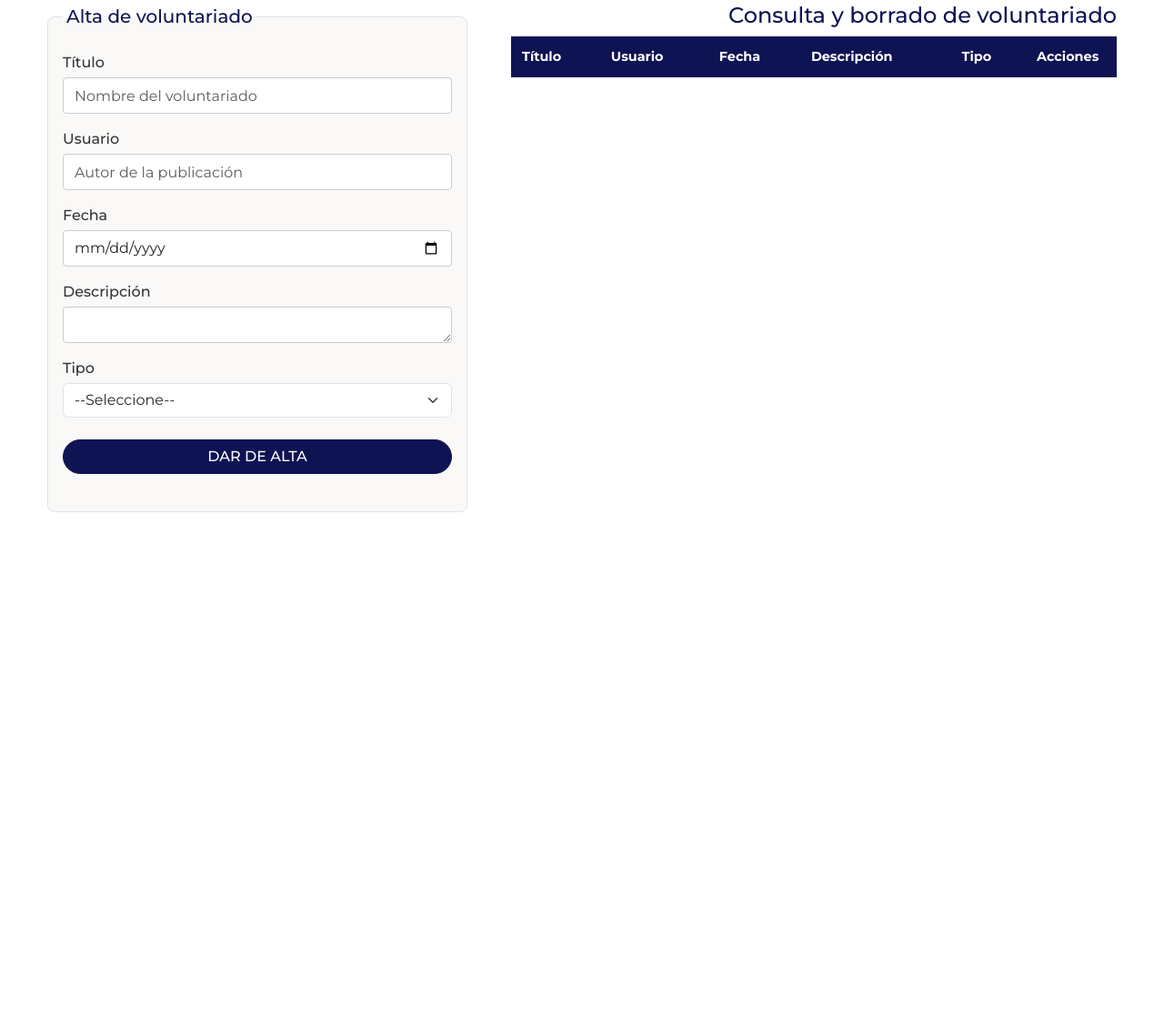
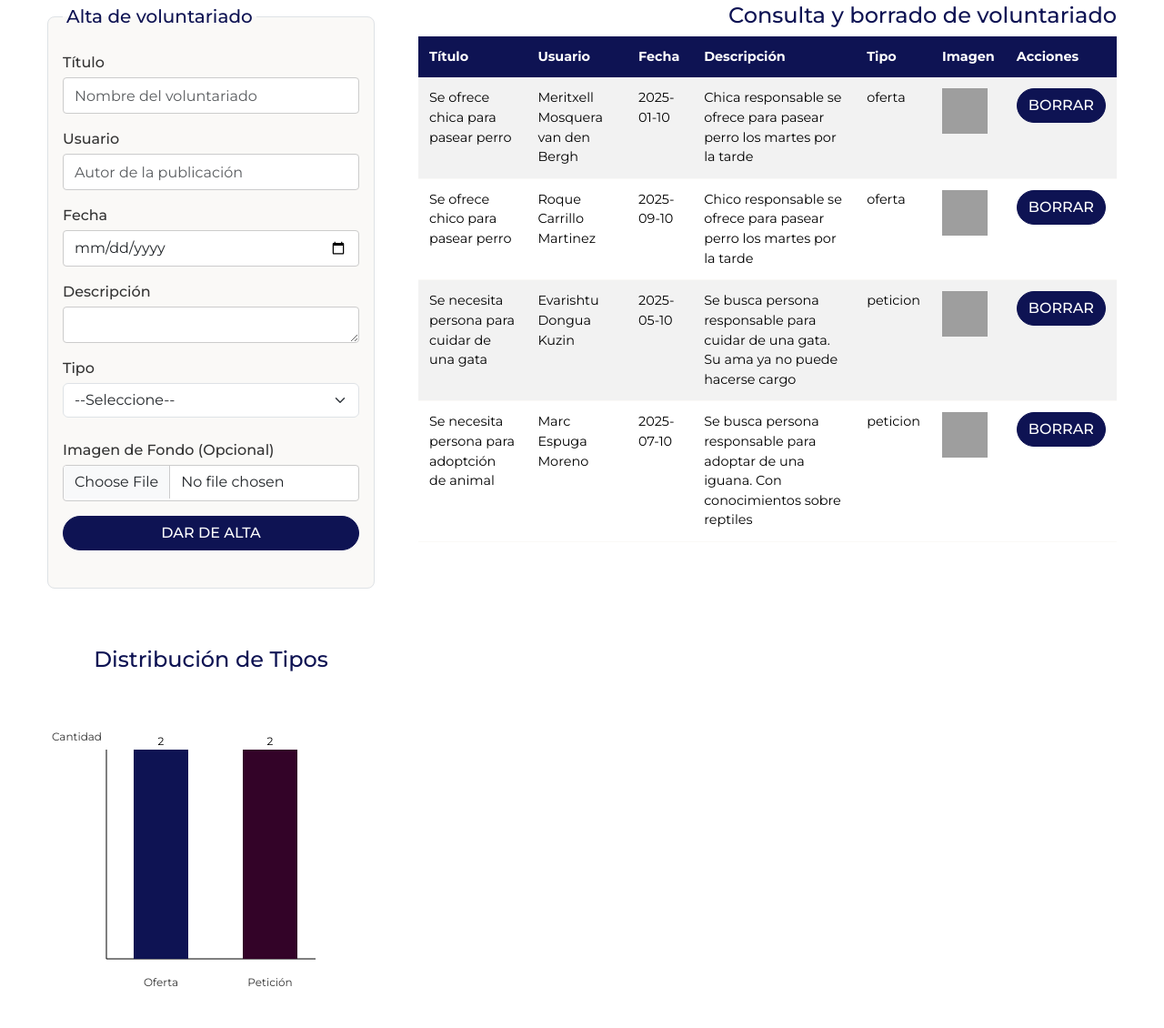
Before and after one commit to Evarishtu/Evarishtu-GrupoREMM-FullStack---Producto-2, a plain HTML site: page src/pages/voluntariados.html in a window 1280 px wide. Shown: the part 305-1435 px from the top of the page at 91% size. Before the commit the page ends 868 px from the top, so only its background shows below. Drawn offline with nearby package versions, Linux system fonts and the light colour scheme; grey boxes are pictures that could not be loaded.

Commit message:
cambios en el html para las nuevas funcionalidades

```diff
--- a/src/pages/login.html
+++ b/src/pages/login.html
@@ -35,7 +35,7 @@
                                     <label class="form-label">Contraseña</label>
                                     <input type="password" class="form-control" placeholder="Introduce tu contraseña" id="pass">
                                 </div>
-                                <input type="submit" value="Iniciar sesión" class="btn btn-primary bg-custom-blue w-100">
+                                <input type="submit" value="Iniciar sesión" class="btn btn-primary bg-custom-blue w-100" id="loginButton">
                             </div>
                             <div class="card-footer text-white p-2">
                                 <small class="text-center d-block">@ 2025 UOC</small>
@@ -57,11 +57,11 @@
         </main>
         <script src="https://cdn.jsdelivr.net/npm/bootstrap@5.3.0/dist/js/bootstrap.bundle.min.js"></script>
         <script src="/src/js/data.js" defer></script>
+        <script src="/src/js/almacenaje.js" defer></script>
+        <script src="/src/js/utils.js" defer></script>
+        <script src="/src/js/login.js" defer></script>
+        <script src="/src/js/menu.js" defer></script>
         <script src="/src/js/listener.js" defer></script>
-        <script src="/src/js/almacenaje.js" defer></script>
-        <script src="/src/js/menu.js" defer></script>
-        <script src="/src/js/login.js" defer></script>
-        <script src="/src/js/utils.js" defer></script>
         <script>document.addEventListener('DOMContentLoaded', () => {
             addMenu();
         });</script>
--- a/src/pages/voluntariados.html
+++ b/src/pages/voluntariados.html
@@ -22,7 +22,7 @@
     <main class="container">
         <h1 class="text-center mb-4 fade-in-top">Gestión de voluntariados</h1>
         <div class="alta-consulta row g-5">
-            <div class="col-12 col-md-5 fade-in-left">
+            <div class="col-12 col-md-4 fade-in-left">
                 <form class="contenedor-alta" id="alta">
                     <fieldset class="border p-3">
                         <div id="alertaErrores" class="alert alert-danger d-none" role="alert"></div>
@@ -51,11 +51,21 @@
                                 <option value="Oferta">Oferta</option>
                             </select>
                         </div>
+                        <div class="mb-3">
+                            <label for="imagenFondo" class="form-label">Imagen de Fondo (Opcional)</label>
+                            <input type="file" class="form-control" id="imagenFondo" accept="image/*">
+                        </div>
                         <input type="submit" value="Dar de alta" class="btn btn-primary bg-custom-blue w-100">
                     </fieldset>
                 </form>
+                <div class="mt-5 p-3">
+                    <h2 class="text-center mb-4">Distribución de Tipos</h2>
+                    <div class="d-flex justify-content-center">
+                        <canvas id="voluntariadoChart" width="350" height="350" class="fade-in-bottom"></canvas>
+                    </div>
+                </div>
             </div>
-            <div class="col-12 col-md-7 fade-in-right">
+            <div class="col-12 col-md-8 fade-in-right">
                 <h2 class="text-end fade-in-top" style="--d:300ms">Consulta y borrado de voluntariado</h2>
                 <section class="contenedor-consulta-tabla">
                     <div class="table-responsive">
@@ -67,13 +77,15 @@
                                     <th>Fecha</th>
                                     <th>Descripción</th>
                                     <th>Tipo</th>
+                                    <th>Imagen</th>
                                     <th>Acciones</th>
                                 </tr>
                             </thead>
                             <tbody id="consultaVoluntariados"></tbody>
                         </table>
                     </div>
-            </section>
+                </section>
+            </div>
         </div>
     </main>
     <script src="https://cdn.jsdelivr.net/npm/bootstrap@5.3.0/dist/js/bootstrap.bundle.min.js"></script>
@@ -81,7 +93,7 @@
     <script src="/src/js/almacenaje.js" defer></script>
     <script src="/src/js/listener.js" defer></script>
     <script src="/src/js/menu.js" defer></script>
-    <script src="/src/js/voluntariados.js" defer></script>
+    <script src="/src/js/int_3_voluntariados.js" defer></script>
     <script src="/src/js/utils.js" defer></script>
     <script>document.addEventListener('DOMContentLoaded', () => {
         addMenu();
```
Also changed, not shown: src/pages/usuarios.html (+1 -1 lines).
